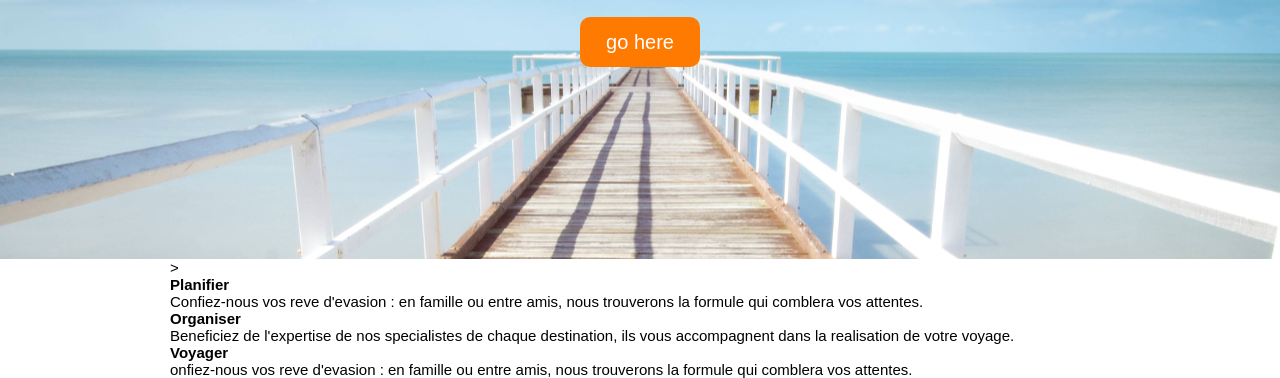
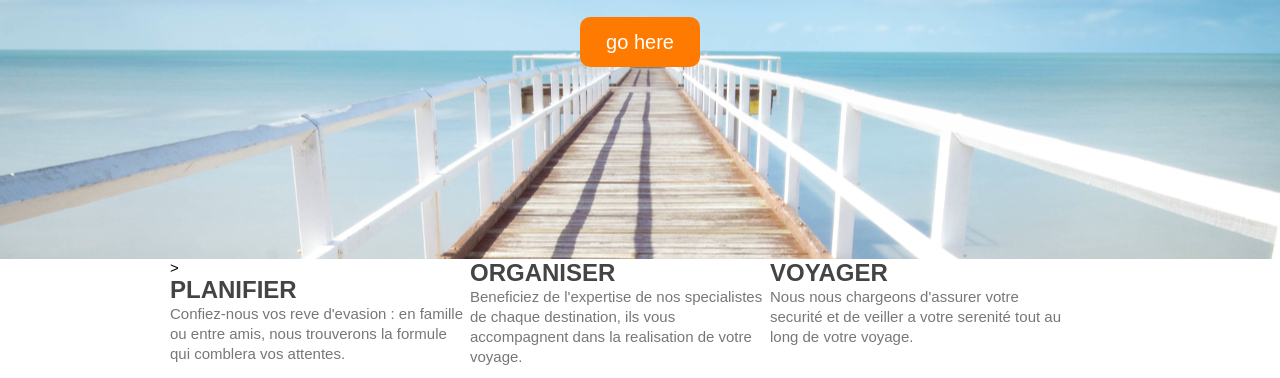
Before and after one commit to LuisDio/AgenTrav, a plain HTML site: page index.html in a window 1280 px wide. Shown: the part 441-819 px from the top of the page. Drawn offline with Linux system fonts and the light colour scheme.

Commit message:
steps css adding

```diff
--- a/index.html
+++ b/index.html
@@ -32,17 +32,17 @@
         <section id="steps">
             <div class="wrapper">
                <ul>
-                   <li>>
+                   <li id="step-1">>
                        <h4>Planifier</h4>
                        <p>Confiez-nous vos reve d'evasion : en famille ou entre amis, nous trouverons la formule qui comblera vos attentes.</p>
                    </li>
-                   <li>
+                   <li id="step-2">
                         <h4>Organiser</h4>
                         <p>Beneficiez de l'expertise de nos specialistes de chaque destination, ils vous accompagnent dans la realisation de votre voyage.</p>
                    </li>
-                   <li>
+                   <li id="step-3">
                         <h4>Voyager</h4>
-                        <p>onfiez-nous vos reve d'evasion : en famille ou entre amis, nous trouverons la formule qui comblera vos attentes.</p>
+                        <p>Nous nous chargeons d'assurer votre securité et de veiller a votre serenité tout au long de votre voyage.</p>
                    </li>
                </ul>
             </div>
--- a/style.css
+++ b/style.css
@@ -18,6 +18,16 @@
  h2 {
      color: #444;
      font-size: 55px;
+ }
+
+ h4 {
+     font-size: 24px;
+     color: #444;
+ }
+
+ p {
+    line-height: 20px;
+    color: #777;
  }
 
  ul {
@@ -108,6 +118,12 @@ header nav ul li a {
 }
 
 #steps ul li {
+    width: 300px;
+    float: left;
+}
+
+#steps h4 {
+    text-transform: uppercase;
 
 }
 
```
